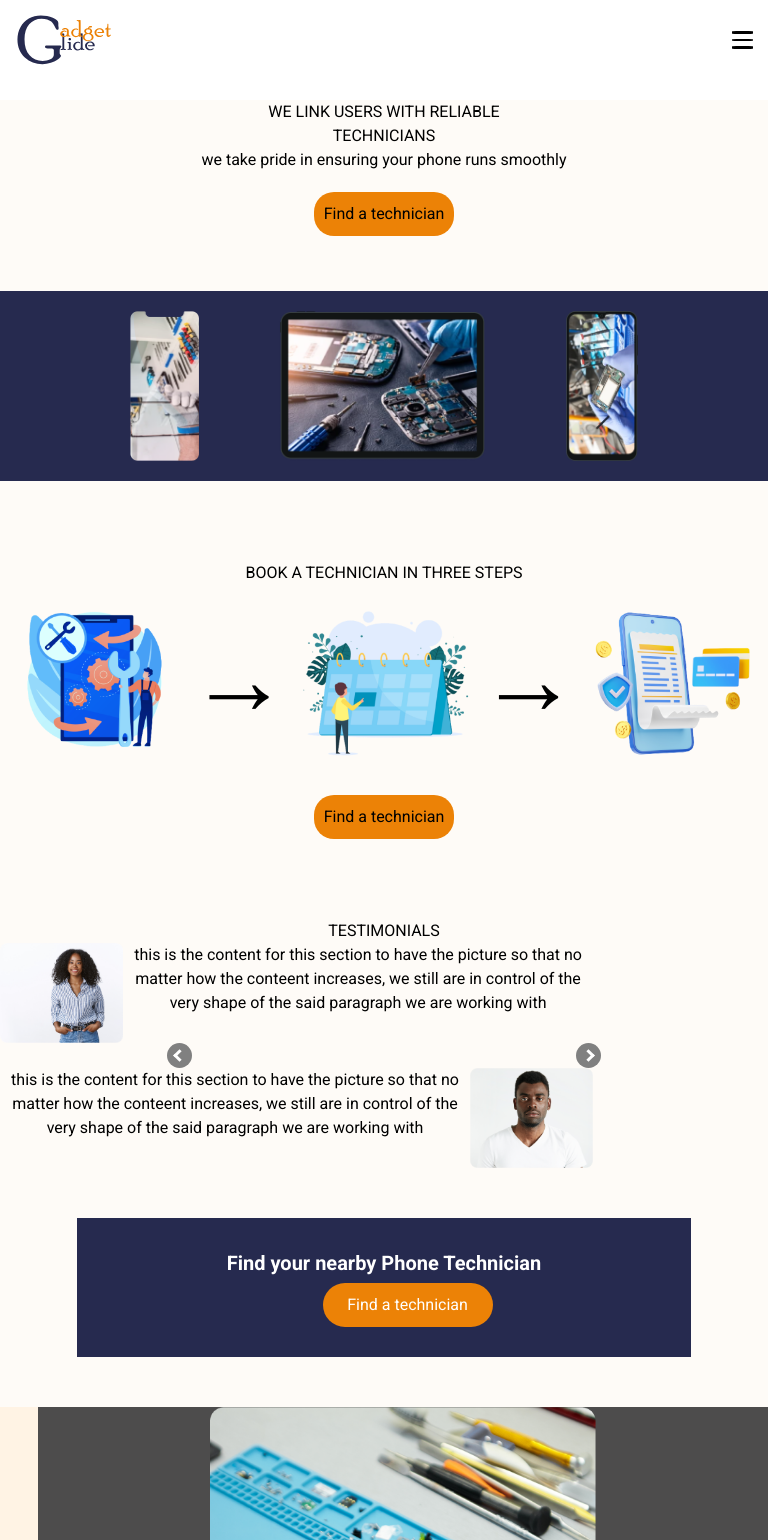
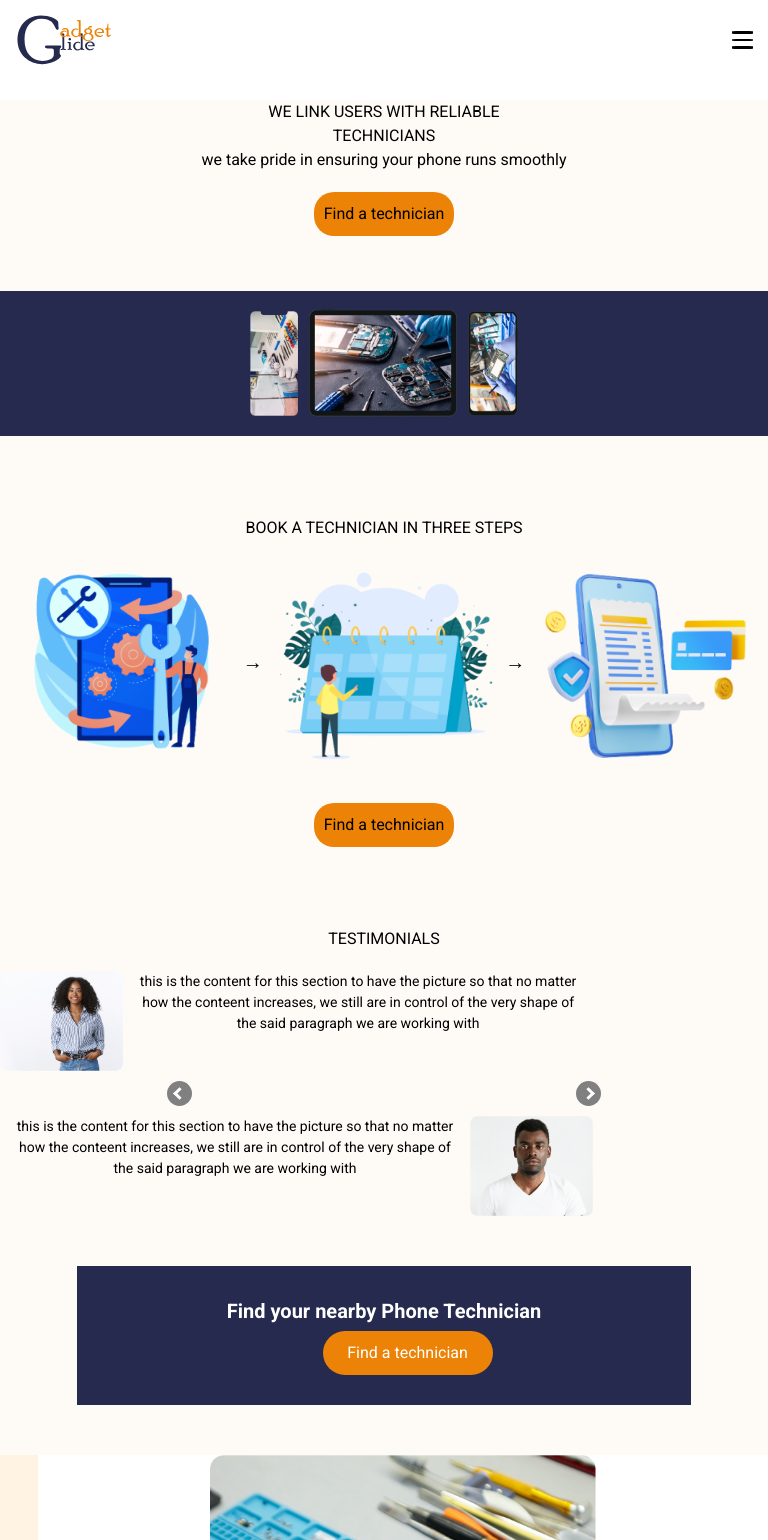
Before and after one commit to TM-Simeon/Phone-repair-app, a React (Create React App) app: page / in a window 768 px wide. Shown: the top 1540 px of the page. Built offline with nearby package versions, Linux system fonts and the light colour scheme.

Commit message:
updates on home mobile css

```diff
--- a/src/components/home.css
+++ b/src/components/home.css
@@ -74,8 +74,6 @@
 }
 .arrow1{
 	font-size:100px;
-	/*display: flex;*/
-	/*max-width: 300px;*/
 }
 .arrow1 p{
 	display: inline-block;
@@ -86,7 +84,7 @@
 }
 .testimonials h1{
 	margin-top: 80px;
-	/*background: blue;*/
+	margin-bottom: 30px;
 }
 .testimonial_picture{
 	display: inline-block;
@@ -109,6 +107,9 @@
 	min-height: 100px;
 	vertical-align: middle;
 	margin:0px  10px 0px 10px;
+}
+#arrow_box{
+	margin: 10px 0px;
 }
 
 #find_button {
--- a/src/components/home.js
+++ b/src/components/home.js
@@ -80,9 +80,9 @@ const Home = () => {
 					of the said paragraph we are working with</p>
 					</span>
 				</div>
-				<div>
-				<div id="arrow_left"><i class="arrow left"></i></div>
-				<div id="arrow_right"><i class="arrow right"></i></div>
+				<div id="arrow_box">
+					<div id="arrow_left"><i class="arrow left"></i></div>
+					<div id="arrow_right"><i class="arrow right"></i></div>
 
 				</div>
 				<div id="testimonials">
--- a/src/components/phonehome.css
+++ b/src/components/phonehome.css
@@ -1,4 +1,4 @@
-@media screen and (min-width: 301px) and (max-width: 900px){
+@media screen and (min-width: 201px) and (max-width: 900px){
 	#find_your {
 		display: block;
 		position: static;
@@ -43,16 +43,11 @@
 		margin-top: 50px;
 		border-radius: 0px;
 		/*margin:170px 0px 0px 0px;*/
-		/*background: blue;*/
+		background: white;
 		text-align: center;
 		/*background: white;*/
 	}
 	#box1 img{
-		/*max-height: 500px;*/
-		/*background: green;*/
-		/*min-width: 400px;*/
-
-
 		margin: auto;
 		width: auto;
 	}
@@ -109,6 +104,36 @@
 		/*background: gold;*/
 		/*margin-bottom: 70px;*/
 	}
+	.phone_sample img{
+	max-height: 105px;
+	margin: 20px 0px;
+	/*overflow-y: hidden;*/
+	}
+	.phone_sample1 img{
+		max-height: 150px;
+		margin: 10px 10px;
+		max-width: 150px;
+	}
+	.phone_sample2 img{
+		max-height: 105px;
+		margin: 20px 0px;
+	}
+	.arrow1{
+		font-size:20px;
+	}
+	.testimonials h1{
+		margin-top: 80px;
+		margin-bottom: 20px;
+	}
+	.testimonial_picture2{
+		display: inline-block;
+		min-width: 100px;
+		max-width: 450px;
+		min-height: 100px;
+		vertical-align: middle;
+		margin:0px  10px 0px 10px;
+		font-size: 10px;
+	}
 
 
 }
@@ -125,3 +150,15 @@
 	}
 
 }
+@media screen and (min-width: 500px) and (max-width: 900px){
+	.testimonial_picture2{
+		display: inline-block;
+		min-width: 100px;
+		max-width: 450px;
+		min-height: 100px;
+		vertical-align: middle;
+		margin:0px  10px 0px 10px;
+		font-size: 14px;
+	}
+
+}
```
